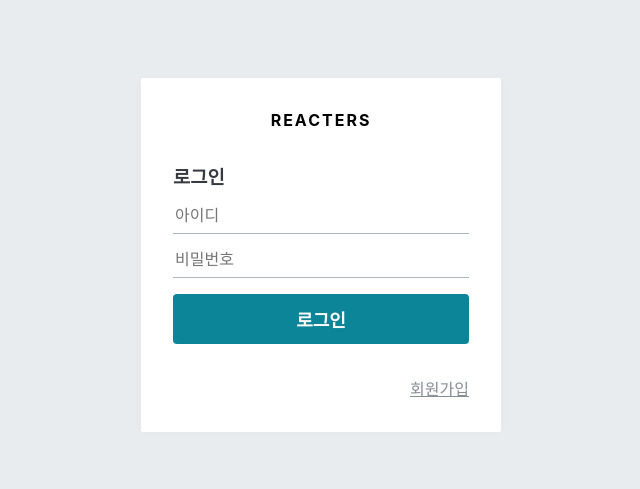
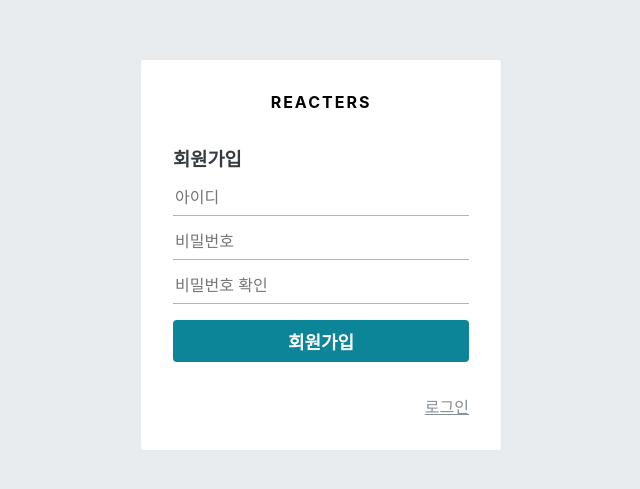
Before and after one commit to upship-kim/Project_React-Blog, a React (Create React App) app in the folder blog-frontend/: page /register in a window 1280 px wide. Shown: the part 145-634 px from the top of the page, without its empty margins (319-959 px from the left). Built offline with nearby package versions, Linux system fonts and the light colour scheme.

Commit message:
login&regiter UI

```diff
--- a/blog-frontend/src/components/auth/AuthForm.js
+++ b/blog-frontend/src/components/auth/AuthForm.js
@@ -51,12 +51,24 @@ const Footer = styled.div`
     }
 `;
 
+const ButtonTopMargin = styled(Button)`
+    margin-top: 1rem;
+`;
+
 //autoComplete = 자동완성 입력 필드
 
-const AuthForm = () => {
+//재사용 가능한 컴포넌트로 만들기
+const textMap = {
+    login: '로그인',
+    register: '회원가입',
+};
+
+const AuthForm = ({ type }) => {
+    const text = textMap[type];
+
     return (
         <AuthFormBlock>
-            <h3>로그인</h3>
+            <h3>{text}</h3>
             <form>
                 <StyledInput
                     autoComplete="username"
@@ -69,13 +81,27 @@ const AuthForm = () => {
                     placeholder="비밀번호"
                     type="password"
                 />
-                {/* Button 태그 뒤로 입력하면 props 값으로 넘어감  */}
-                <Button fullWidth cyan>
-                    로그인
-                </Button>
+                {/* type 값에 따라 register일때 암호확인창 하나 더 생성  */}
+                {type === 'register' && (
+                    <StyledInput
+                        autoComplete="new-password"
+                        name="passwordConfirm"
+                        placeholder="비밀번호 확인"
+                        type="password"
+                    />
+                )}
+
+                {/* Button 태그 뒤로 입력하면 props 값으로 넘어감 (<Button fullWidth={true} cyan={true}/> 와 같은 의미) */}
+                <ButtonTopMargin fullWidth cyan>
+                    {text}
+                </ButtonTopMargin>
             </form>
             <Footer>
-                <Link to="/register">회원가입</Link>
+                {type === 'login' ? (
+                    <Link to="/register">회원가입</Link>
+                ) : (
+                    <Link to="/login">로그인</Link>
+                )}
             </Footer>
         </AuthFormBlock>
     );
--- a/blog-frontend/src/components/common/Button.js
+++ b/blog-frontend/src/components/common/Button.js
@@ -20,8 +20,8 @@ const StyledButton = styled.button`
     ${(props) =>
         props.fullWidth &&
         css`
-            padding-top: 0.75rem;
-            padding-bottom: 0.75rem;
+            padding-top: 0.5rem;
+            padding-bottom: 0.5rem;
             width: 100%;
             font-size: 1.125rem;
         `}
--- a/blog-frontend/src/pages/LoginPage.js
+++ b/blog-frontend/src/pages/LoginPage.js
@@ -5,7 +5,7 @@ import AuthTemplate from '../components/auth/AuthTemplate';
 const LoginPage = () => {
     return (
         <AuthTemplate>
-            <AuthForm />
+            <AuthForm type="login" />
         </AuthTemplate>
     );
 };
--- a/blog-frontend/src/pages/RegisterPage.js
+++ b/blog-frontend/src/pages/RegisterPage.js
@@ -5,7 +5,7 @@ import AuthTemplate from '../components/auth/AuthTemplate';
 const RegisterPage = () => {
     return (
         <AuthTemplate>
-            <AuthForm />
+            <AuthForm type="register" />
         </AuthTemplate>
     );
 };
```
